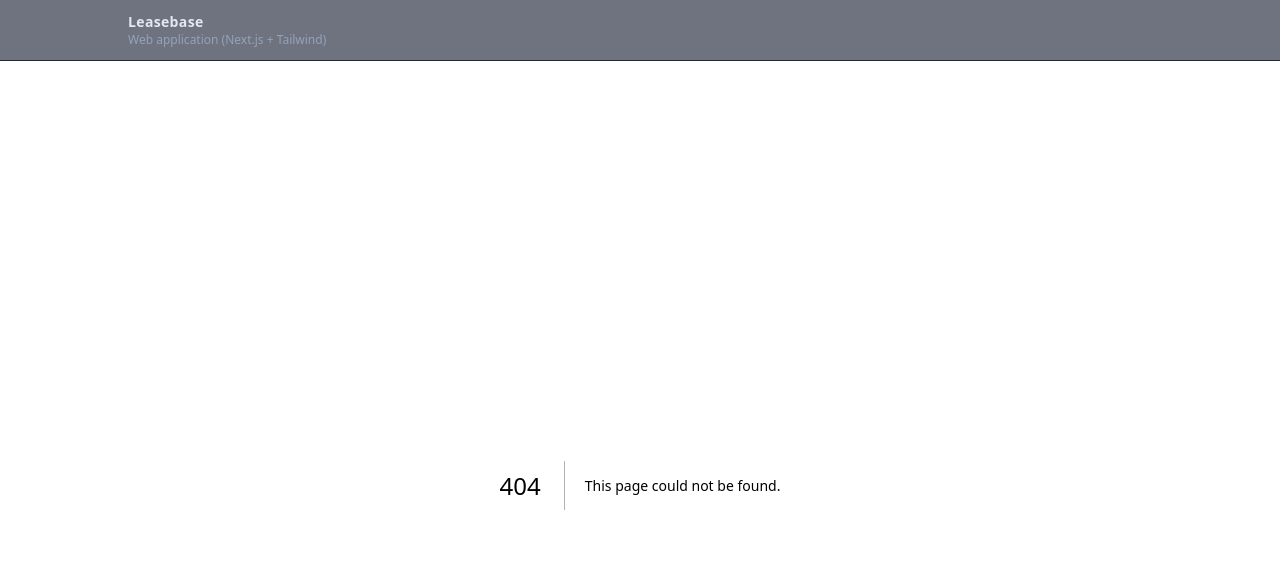
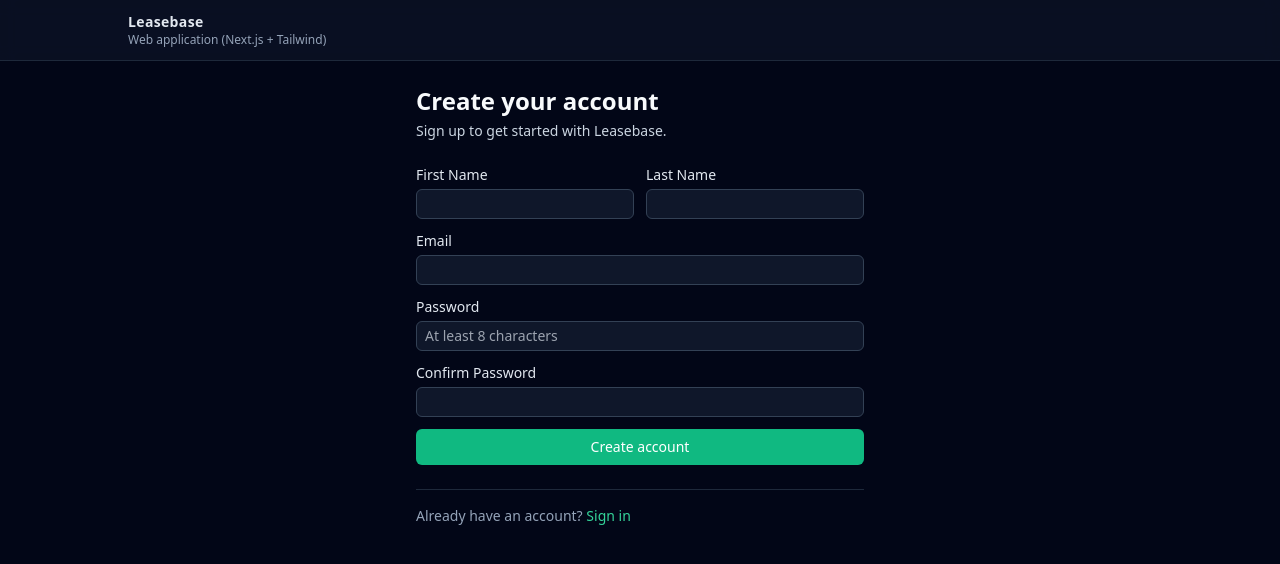
Before and after one commit to leasebase/leasebase-web, a Next.js app: page /auth/register in a window 1280 px wide. Before the commit this address had no page. Shown: the top 564 px of the page. Built offline with nearby package versions, Linux system fonts and the light colour scheme.

Commit message:
Added user registration workflow

```diff
--- a/app/auth/callback/page.tsx
+++ b/app/auth/callback/page.tsx
@@ -1,9 +1,9 @@
 "use client";
 
-import { useEffect, useState } from "react";
+import { Suspense, useEffect, useState } from "react";
 import { useRouter, useSearchParams } from "next/navigation";
 
-export default function AuthCallbackPage() {
+function AuthCallbackContent() {
   const router = useRouter();
   const searchParams = useSearchParams();
   const [error, setError] = useState<string | null>(null);
@@ -36,3 +36,11 @@
     </div>
   );
 }
+
+export default function AuthCallbackPage() {
+  return (
+    <Suspense fallback={<div className="max-w-md mx-auto"><p>Loading...</p></div>}>
+      <AuthCallbackContent />
+    </Suspense>
+  );
+}
--- a/app/auth/login/page.tsx
+++ b/app/auth/login/page.tsx
@@ -1,13 +1,14 @@
 "use client";
 
-import { useState } from "react";
+import { Suspense, useState } from "react";
 import { useRouter, useSearchParams } from "next/navigation";
+import Link from "next/link";
 
 function getApiBaseUrl() {
   return process.env.NEXT_PUBLIC_API_BASE_URL || "";
 }
 
-export default function LoginPage() {
+function LoginContent() {
   const router = useRouter();
   const searchParams = useSearchParams();
   const [email, setEmail] = useState("");
@@ -16,6 +17,8 @@
   const [loading, setLoading] = useState(false);
 
   const next = searchParams.get("next") || "/";
+  const registered = searchParams.get("registered");
+  const registrationMessage = searchParams.get("message");
 
   const handleSubmit = async (e: React.FormEvent) => {
     e.preventDefault();
@@ -63,6 +66,9 @@
         </p>
       </div>
 
+      {registered && registrationMessage && (
+        <p className="text-sm text-emerald-400">{decodeURIComponent(registrationMessage)}</p>
+      )}
       {error && <p className="text-sm text-red-400">{error}</p>}
 
       <form className="space-y-3" onSubmit={handleSubmit}>
@@ -116,6 +122,23 @@
           </button>
         </div>
       </div>
+
+      <div className="border-t border-slate-800 pt-4">
+        <p className="text-sm text-slate-400">
+          Don't have an account?{" "}
+          <Link href="/auth/register" className="text-emerald-400 hover:underline">
+            Sign up
+          </Link>
+        </p>
+      </div>
     </div>
   );
 }
+
+export default function LoginPage() {
+  return (
+    <Suspense fallback={<div className="max-w-md mx-auto"><p>Loading...</p></div>}>
+      <LoginContent />
+    </Suspense>
+  );
+}
--- /dev/null
+++ b/app/auth/register/page.tsx
@@ -0,0 +1,152 @@
+"use client";
+
+import { Suspense, useState } from "react";
+import { useRouter } from "next/navigation";
+import Link from "next/link";
+
+function getApiBaseUrl() {
+  return process.env.NEXT_PUBLIC_API_BASE_URL || "";
+}
+
+function RegisterContent() {
+  const router = useRouter();
+  const [email, setEmail] = useState("");
+  const [password, setPassword] = useState("");
+  const [confirmPassword, setConfirmPassword] = useState("");
+  const [firstName, setFirstName] = useState("");
+  const [lastName, setLastName] = useState("");
+  const [error, setError] = useState<string | null>(null);
+  const [loading, setLoading] = useState(false);
+
+  const handleSubmit = async (e: React.FormEvent) => {
+    e.preventDefault();
+    setLoading(true);
+    setError(null);
+
+    if (password !== confirmPassword) {
+      setError("Passwords do not match");
+      setLoading(false);
+      return;
+    }
+
+    if (password.length < 8) {
+      setError("Password must be at least 8 characters");
+      setLoading(false);
+      return;
+    }
+
+    try {
+      const res = await fetch(`${getApiBaseUrl()}/auth/register`, {
+        method: "POST",
+        headers: { "Content-Type": "application/json" },
+        credentials: "include",
+        body: JSON.stringify({ email, password, firstName, lastName })
+      });
+      if (!res.ok) {
+        const body = await res.json().catch(() => ({}));
+        throw new Error(body.message || "Registration failed");
+      }
+      const data = await res.json();
+      // Redirect to login with success message
+      const message = encodeURIComponent(data.message || "Registration successful. Please check your email to verify your account.");
+      router.push(`/auth/login?registered=true&message=${message}`);
+    } catch (err: any) {
+      setError(err.message || "Registration failed");
+    } finally {
+      setLoading(false);
+    }
+  };
+
+  return (
+    <div className="max-w-md mx-auto space-y-6">
+      <div>
+        <h1 className="text-2xl font-semibold">Create your account</h1>
+        <p className="mt-1 text-sm text-slate-300">
+          Sign up to get started with Leasebase.
+        </p>
+      </div>
+
+      {error && <p className="text-sm text-red-400">{error}</p>}
+
+      <form className="space-y-3" onSubmit={handleSubmit}>
+        <div className="grid grid-cols-2 gap-3">
+          <div className="space-y-1 text-sm">
+            <label className="block text-slate-200">First Name</label>
+            <input
+              type="text"
+              value={firstName}
+              onChange={e => setFirstName(e.target.value)}
+              className="w-full rounded-md border border-slate-700 bg-slate-900 px-2 py-1 text-sm"
+              required
+            />
+          </div>
+          <div className="space-y-1 text-sm">
+            <label className="block text-slate-200">Last Name</label>
+            <input
+              type="text"
+              value={lastName}
+              onChange={e => setLastName(e.target.value)}
+              className="w-full rounded-md border border-slate-700 bg-slate-900 px-2 py-1 text-sm"
+              required
+            />
+          </div>
+        </div>
+        <div className="space-y-1 text-sm">
+          <label className="block text-slate-200">Email</label>
+          <input
+            type="email"
+            value={email}
+            onChange={e => setEmail(e.target.value)}
+            className="w-full rounded-md border border-slate-700 bg-slate-900 px-2 py-1 text-sm"
+            required
+          />
+        </div>
+        <div className="space-y-1 text-sm">
+          <label className="block text-slate-200">Password</label>
+          <input
+            type="password"
+            value={password}
+            onChange={e => setPassword(e.target.value)}
+            className="w-full rounded-md border border-slate-700 bg-slate-900 px-2 py-1 text-sm"
+            placeholder="At least 8 characters"
+            required
+          />
+        </div>
+        <div className="space-y-1 text-sm">
+          <label className="block text-slate-200">Confirm Password</label>
+          <input
+            type="password"
+            value={confirmPassword}
+            onChange={e => setConfirmPassword(e.target.value)}
+            className="w-full rounded-md border border-slate-700 bg-slate-900 px-2 py-1 text-sm"
+            required
+          />
+        </div>
+        <button
+          type="submit"
+          disabled={loading}
+          className="mt-2 w-full rounded-md bg-emerald-500 px-4 py-2 text-sm font-medium text-white hover:bg-emerald-600 disabled:opacity-60"
+        >
+          {loading ? "Creating account…" : "Create account"}
+        </button>
+      </form>
+
+      <div className="border-t border-slate-800 pt-4">
+        <p className="text-sm text-slate-400">
+          Already have an account?{" "}
+          <Link href="/auth/login" className="text-emerald-400 hover:underline">
+            Sign in
+          </Link>
+        </p>
+      </div>
+    </div>
+  );
+}
+
+export default function RegisterPage() {
+  return (
+    <Suspense fallback={<div className="max-w-md mx-auto"><p>Loading...</p></div>}>
+      <RegisterContent />
+    </Suspense>
+  );
+}
--- a/next.config.mjs
+++ b/next.config.mjs
@@ -1,9 +1,7 @@
 /** @type {import('next').NextConfig} */
 const nextConfig = {
   reactStrictMode: true,
-  experimental: {
-    appDir: true
-  }
+  output: 'standalone',
 };
 
 export default nextConfig;
```
